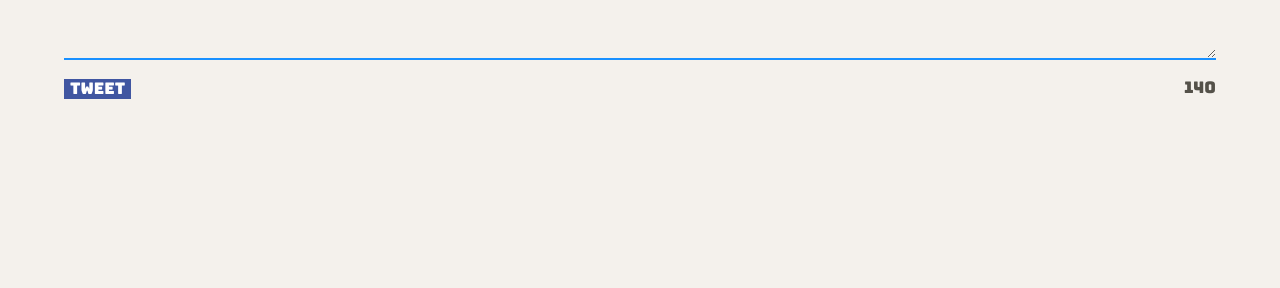
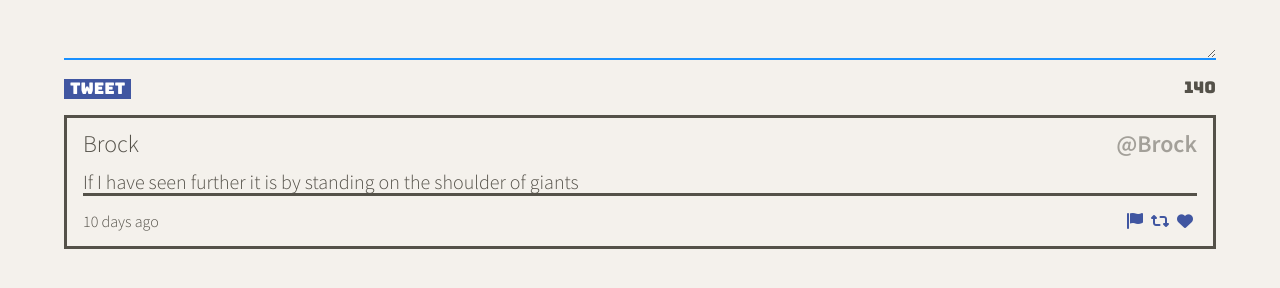
Before and after one commit to CueEpicMusic/Tweeter-Clone, a website: page public/index.html in a window 1280 px wide. Shown: the part 512-800 px from the top of the page. Drawn offline with nearby package versions, Linux system fonts and the light colour scheme.

Commit message:
add tweet container within the main container

```diff
--- a/public/index.html
+++ b/public/index.html
@@ -19,6 +19,7 @@
     <link rel="stylesheet" href="/styles/header.css" type="text/css" />
     <link rel="stylesheet" href="/styles/main.css" type="text/css" />
     <link rel="stylesheet" href="/styles/new-tweet.css" type="text/css" />
+    <link rel="stylesheet" href="/styles/tweets.css" type="text/css" />
 
     <!-- External JS -->
     <script src="https://ajax.googleapis.com/ajax/libs/jquery/3.4.1/jquery.min.js"></script>
@@ -65,6 +66,33 @@
           </div>
         </form>
       </section>
+      <article>
+        <header>
+          <div>
+            Brock
+          </div>
+          <div class="tweeter-handle">
+            <strong>@Brock</strong>
+          </div>
+        </header>
+        <div class="tweeter-tweet">
+          <span>If I have seen further it is by standing on the shoulder of giants</span>
+        </div>
+        <footer>
+          <span>10 days ago</span>
+          <ul>
+            <li>
+              <i class="fa-solid fa-flag"></i>
+            </li>
+            <li>
+              <i class="fa-solid fa-retweet"></i>
+            </li>
+            <li>
+              <i class="fa-solid fa-heart"></i>
+            </li>
+          </ul>
+        </footer>
+      </article>
     </main>
   </body>
 </html>
--- /dev/null
+++ b/public/styles/tweets.css
@@ -0,0 +1,49 @@
+.main-tweets article {
+  width: 100%;
+  margin: 1em;
+  padding: 0 1em;
+  border: solid;
+}
+
+.main-tweets article:hover {
+  box-shadow: 0.5em 0.5em lightblue;
+}
+
+.main-tweets footer ul{
+  display: flex;
+  list-style: none;
+  color: #4056A1;
+}
+
+.main-tweets footer ul li{
+  padding: 0 0.25em;
+}
+
+.main-tweets footer ul li:hover{
+  color: orangered;
+}
+
+.main-tweets header {
+  display: flex;
+  justify-content: space-between;
+  font-size: 1.5em;
+  padding: 0.5em 0;
+}
+
+.main-tweets .tweeter-handle {
+  opacity: 0.5;
+}
+
+.main-tweets footer {
+  display: flex;
+  justify-content: space-between;
+  align-items: center;
+}
+
+.main-tweets .tweeter-tweet {
+  border-bottom: solid;
+}
+
+.main-tweets .tweeter-tweet span{
+  font-size: 1.25em;
+}
--- a/server/data-files/initial-tweets.json
+++ b/server/data-files/initial-tweets.json
@@ -8,7 +8,7 @@
     "content": {
       "text": "If I have seen further it is by standing on the shoulders of giants"
     },
-    "created_at": 1657306913497
+    "created_at": 1657411913867
   },
   {
     "user": {
@@ -19,6 +19,6 @@
     "content": {
       "text": "Je pense , donc je suis"
     },
-    "created_at": 1657393313497
+    "created_at": 1657498313867
   }
 ]
```
